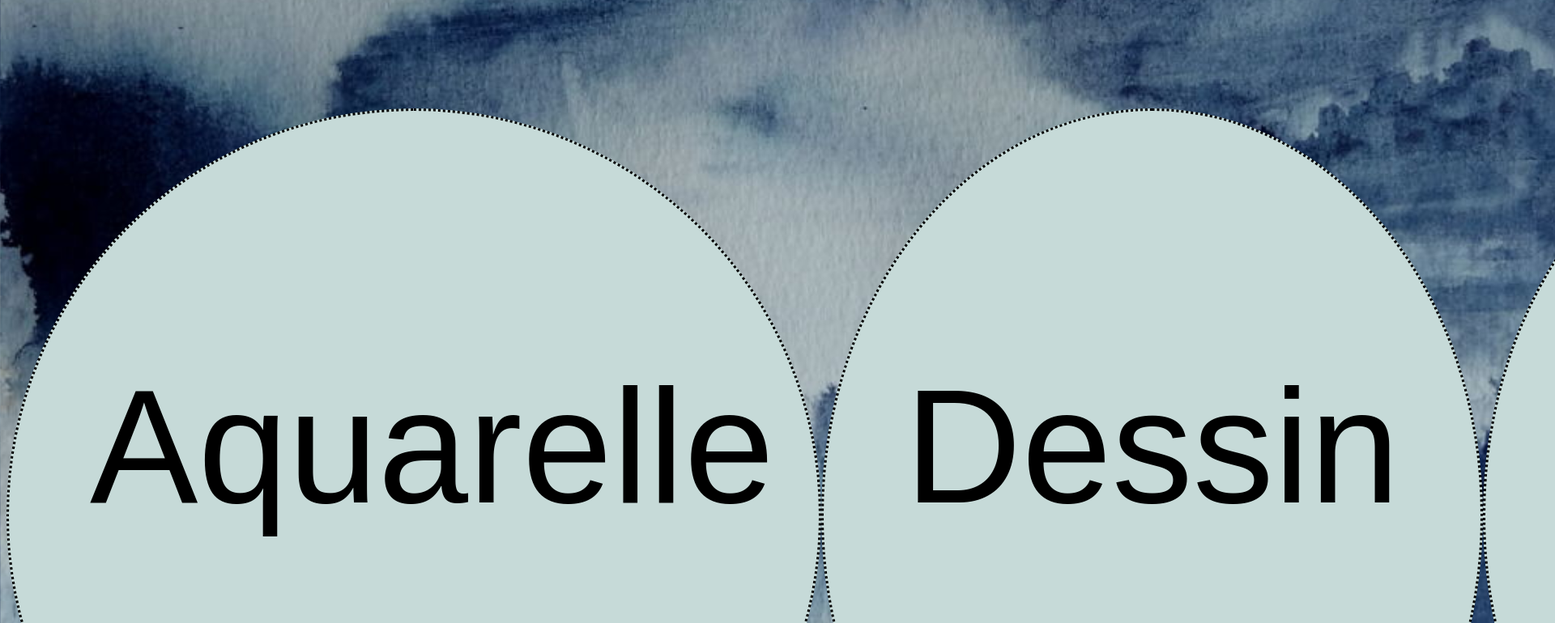
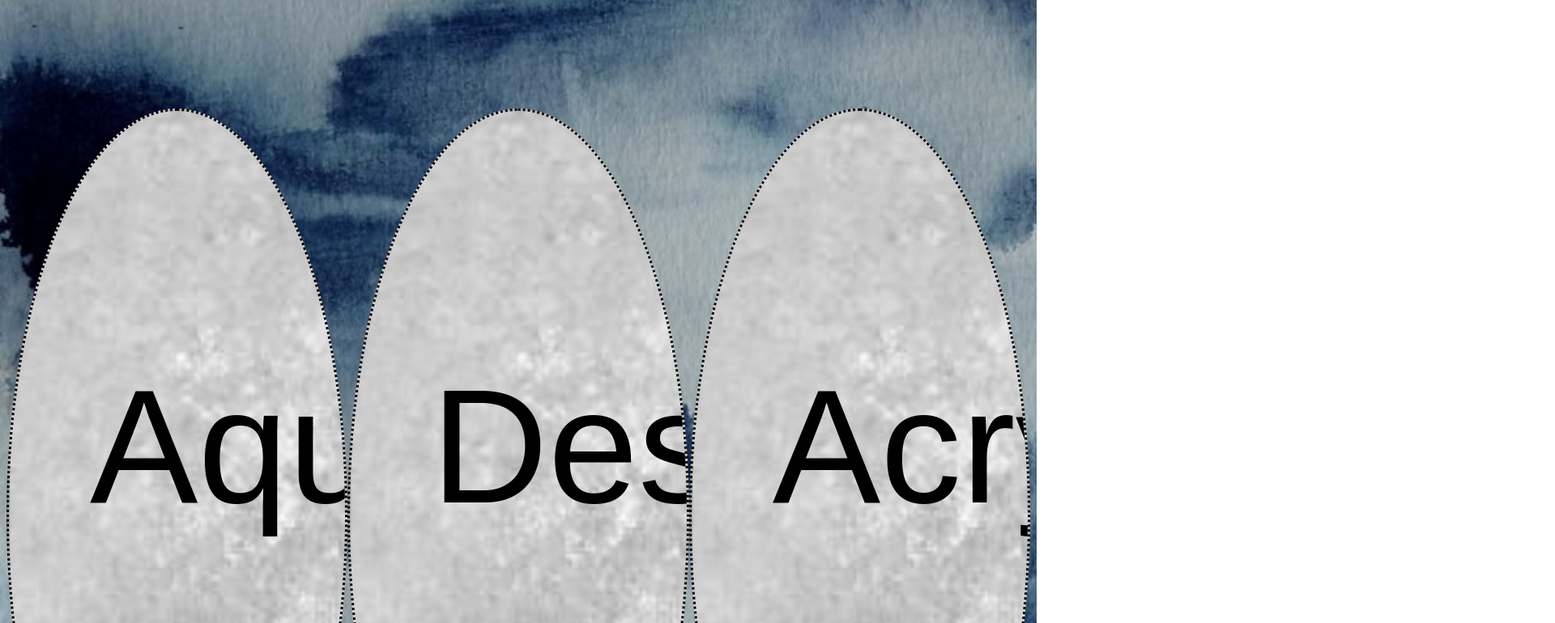
Before and after one commit to eugenie07/projetsite, a plain HTML site: page gallerie.html in a window 1280 px wide. Shown: the part 600-1370 px from the top of the page at 81% size, 1920 px wide, since content can reach past the window. Drawn offline with Linux system fonts and the light colour scheme.

Commit message:
6 commit
fond

```diff
--- a/gallerie.css
+++ b/gallerie.css
@@ -13,9 +13,6 @@ body {
 .photosgallerie {
   display: flex;
   justify-content: space-around;
-}
-
-.photosgallerie {
   margin-top: 300px;
 
 }
@@ -25,10 +22,20 @@ body {
   border-style: dotted;
   border-color: black;
   border-radius: 100%;
-  background-color: #C6DAD8;
+  background-image: url("fond gris aquarelle.jpg");
+  background-size: cover;
   width: 1000px;
   height: 1000px;
   text-align: center;
+  overflow: hidden;
+  transition: height 2s;
+}
+
+.sous-titre:hover {
+  height: 2000px;
+  background-image: url("fond gris aquarelle.jpg");
+  background-size: cover;
+  border-radius: 50%;
 }
 
 .sous-titre p {
```
Also changed, not shown: fond gris aquarelle.jpg (added).
